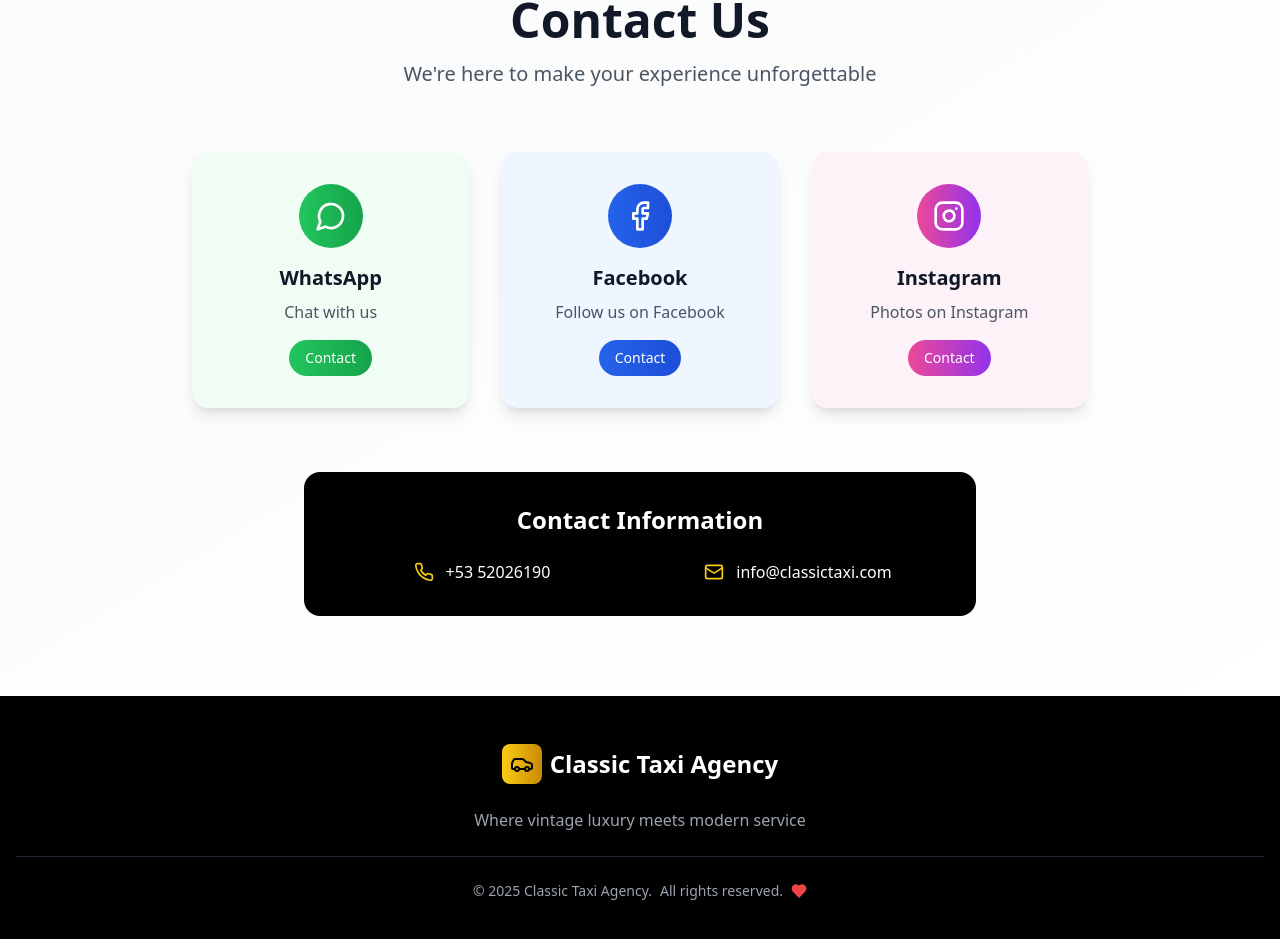
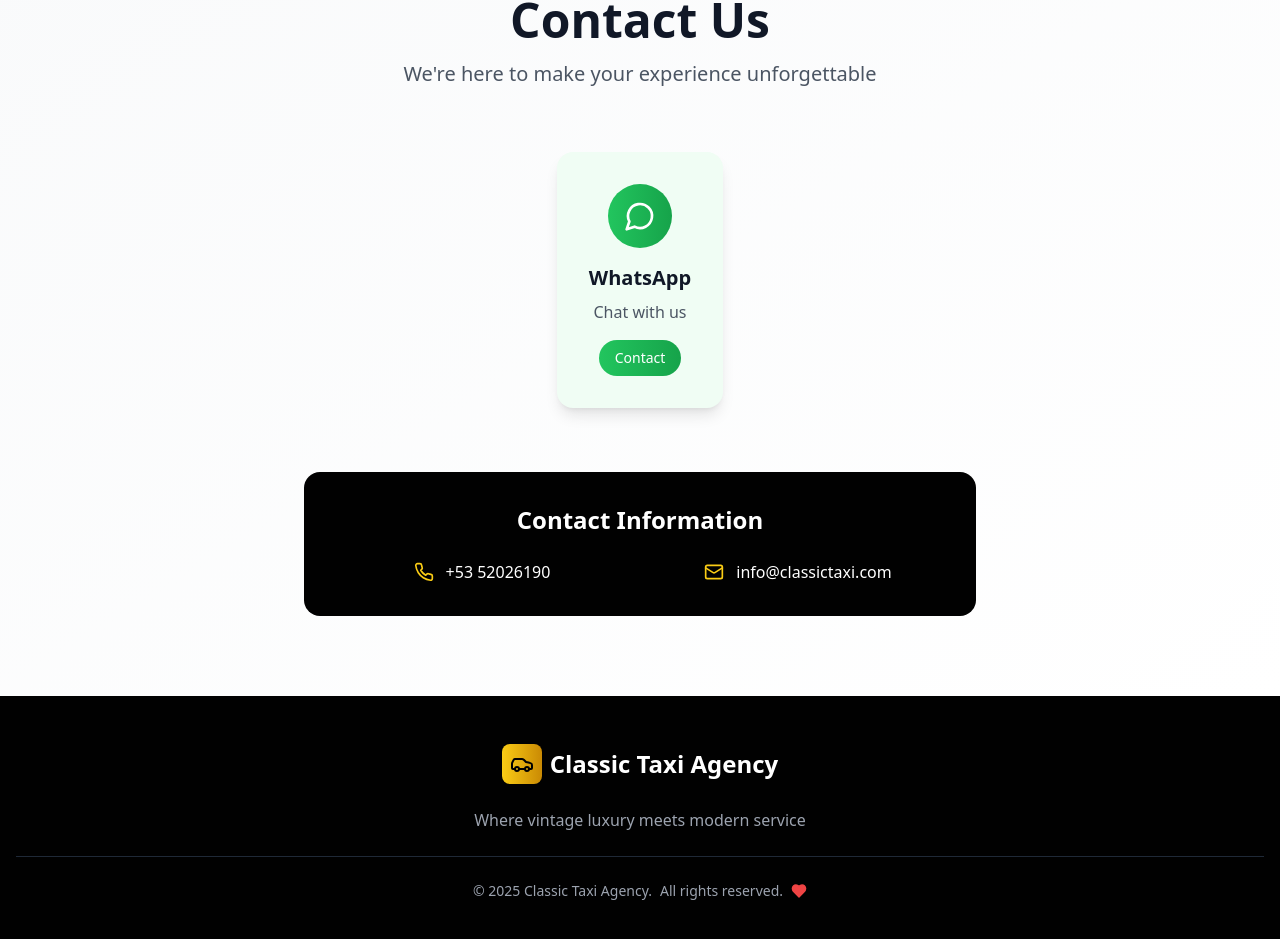
Before and after one commit to RobeDevG/CubaClasicTaxis, a React (Vite) app: page / in a window 1280 px wide. Shown: the part 3206-4145 px from the top of the page. Built offline with nearby package versions, Linux system fonts and the light colour scheme.

Commit message:
refactor: Clean up imports and adjust contact methods layout for better clarity

```diff
--- a/src/App.tsx
+++ b/src/App.tsx
@@ -1,4 +1,4 @@
-import React, { useEffect } from 'react';
+import { useEffect } from 'react';
 import { motion, AnimatePresence } from 'framer-motion';
 import './i18n/config';
 import Header from './components/Header';
--- a/src/components/Contact.tsx
+++ b/src/components/Contact.tsx
@@ -3,7 +3,7 @@
 import type React from "react"
 import { motion } from "framer-motion"
 import { useTranslation } from "react-i18next"
-import { MessageCircle, Facebook, Instagram, Phone, Mail } from "lucide-react"
+import { MessageCircle, /* Facebook, Instagram, */ Phone, Mail } from "lucide-react"
 
 const Contact: React.FC = () => {
   const { t } = useTranslation()
@@ -17,7 +17,7 @@
       url: "https://wa.me/5352026190",
       bgColor: "bg-green-50",
     },
-    {
+    /* {
       key: "facebook",
       icon: Facebook,
       color: "from-blue-600 to-blue-700",
@@ -32,7 +32,7 @@
       hoverColor: "hover:from-pink-400 hover:to-purple-500",
       url: "https://instagram.com/classictaxiagency",
       bgColor: "bg-pink-50",
-    },
+    }, */
   ]
 
   const containerVariants = {
@@ -73,7 +73,7 @@
           initial="hidden"
           whileInView="visible"
           viewport={{ once: true }}
-          className="grid md:grid-cols-3 gap-8 max-w-4xl mx-auto"
+          className="flex justify-center gap-8 max-w-4xl mx-auto"
         >
           {contactMethods.map((method) => {
             const IconComponent = method.icon
```
